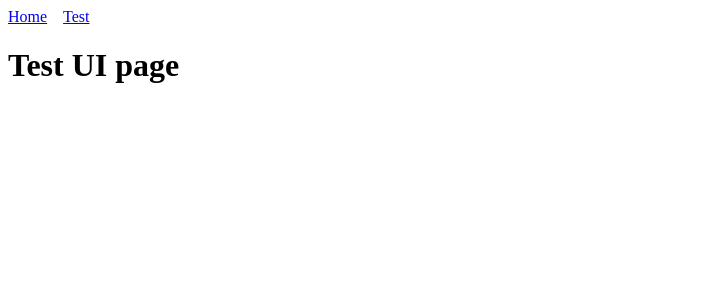
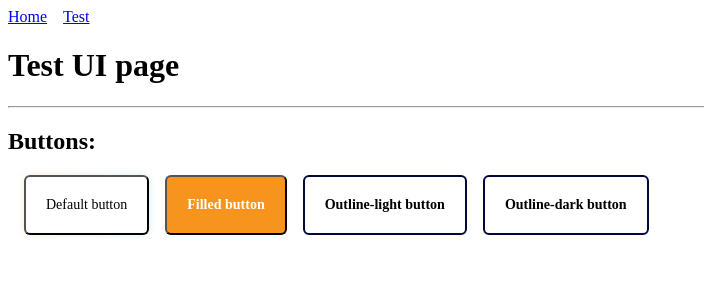
Before and after one commit to Duxcoder/DuxBuy, a Vue app: page /test in a window 1280 px wide. Shown: the top 300 px of the page, without its empty margins (0-704 px from the left). Built offline with nearby package versions, Linux system fonts and the light colour scheme.

Commit message:
feat: create buttons

```diff
--- a/src/pages/AppTest.vue
+++ b/src/pages/AppTest.vue
@@ -1,27 +1,27 @@
 <script setup lang="ts">
-// import BaseButton from '@/shared/ui/button/BaseButton.vue';
-// import { ref } from 'vue';
+import BaseButton from '@/shared/ui/button/BaseButton.vue';
+import { ref } from 'vue';
 
-// const loading = ref({
-//   default: false,
-//   filled: false,
-//   outlineLight: false,
-//   outlineDark: false
-// });
+const loading = ref({
+  default: false,
+  filled: false,
+  outlineLight: false,
+  outlineDark: false
+});
 
-// function toggleLoading(
-//   type: 'default' | 'filled' | 'outlineLight' | 'outlineDark'
-// ) {
-//   loading.value[type] = !loading.value[type];
-//   setTimeout(() => {
-//     loading.value[type] = !loading.value[type];
-//   }, 3000);
-// }
+function toggleLoading(
+  type: 'default' | 'filled' | 'outlineLight' | 'outlineDark'
+) {
+  loading.value[type] = !loading.value[type];
+  setTimeout(() => {
+    loading.value[type] = !loading.value[type];
+  }, 3000);
+}
 </script>
 
 <template>
   <h1>Test UI page</h1>
-  <!-- <hr />
+  <hr />
   <h2>Buttons:</h2>
   <div class="buttons">
     <BaseButton
@@ -52,7 +52,7 @@
     >
       Outline-dark button
     </BaseButton>
-  </div> -->
+  </div>
 </template>
 
 <style scoped>
--- /dev/null
+++ b/src/shared/ui/button/BaseButton.vue
@@ -0,0 +1,194 @@
+<script lang="ts" setup>
+import { computed, type PropType } from 'vue';
+import BaseSpinner from '@/shared/ui/spinner/BaseSpinner.vue';
+const emit = defineEmits(['click']);
+
+const props = defineProps({
+  type: {
+    type: String as PropType<
+      'default' | 'filled' | 'outline-light' | 'outline-dark'
+    >,
+    default: 'default'
+  },
+  align: {
+    type: String as PropType<'left' | 'center' | 'right'>,
+    default: 'center'
+  },
+  label: {
+    type: String,
+    default: ''
+  },
+  disabled: {
+    type: Boolean,
+    default: false
+  },
+  loading: {
+    type: Boolean,
+    default: false
+  }
+});
+
+const classes = computed(() => {
+  return {
+    button: true,
+    [props.type]: true
+  };
+});
+
+const active = computed(() => !props.disabled && !props.loading);
+
+function emitClick(e: Event) {
+  if (e === void 0 || e.defaultPrevented) return;
+  e.cancelable && e.preventDefault();
+  e.stopPropagation();
+  active.value && emit('click', e);
+}
+</script>
+
+<template>
+  <button :class="classes" @click="emitClick" :disabled="!active" value="Click">
+    <div :class="loading ? 'hidden' : 'visible'">
+      <slot v-if="!label" />
+      <template v-else>
+        {{ label }}
+      </template>
+    </div>
+    <Transition>
+      <BaseSpinner v-if="loading" absolute color="#fff" />
+    </Transition>
+  </button>
+</template>
+
+<style scoped>
+.button {
+  display: flex;
+  align-items: center;
+  justify-content: center;
+  gap: 0.4em;
+  width: auto;
+  height: auto;
+  padding: 15px 20px;
+  margin: 0;
+  border-radius: 6px;
+  font-family: Montserrat;
+  font-size: 14px;
+  font-style: normal;
+  text-align: center;
+  vertical-align: middle;
+  text-decoration: none;
+  cursor: pointer;
+  transition: 0.2s ease-out;
+  &:disabled {
+    opacity: 0.4;
+    cursor: no-drop;
+  }
+}
+
+.default {
+  position: relative;
+  transform-style: preserve-3d;
+  color: #000;
+  font-weight: 500;
+  line-height: normal;
+  background-color: rgba(255, 255, 255, 1);
+  &::before {
+    content: '';
+    display: flex;
+    position: absolute;
+    top: 0;
+    left: 0;
+    width: 100%;
+    height: 100%;
+    opacity: 0.3;
+    background: linear-gradient(90deg, #f7941d 0%, #27aae1 100%);
+    filter: blur(5px);
+    transform: translate3d(0px, 0px, -1px);
+    transition: 0.2s ease-out;
+  }
+  &:not(:active):not(:disabled):hover::before {
+    opacity: 0.8;
+    filter: blur(20px);
+    transform: translate3d(10px, 10px, -1px);
+  }
+  &:active:not(:disabled),
+  &.active:not(:disabled) {
+    color: #fff;
+    background: #00093c;
+  }
+  &:disabled {
+    opacity: 1;
+    background-color: rgba(255, 255, 255, 0.4);
+  }
+  &:disabled > * {
+    opacity: 0.4;
+  }
+}
+
+.filled {
+  color: #fff;
+  font-weight: 700;
+  line-height: 26px;
+  background-color: #f7941d;
+  &:not(:active):not(:disabled):hover {
+    background-color: #ffae4d;
+  }
+  &:active:not(:disabled),
+  &.active:not(:disabled) {
+    background-color: #db7800;
+  }
+}
+
+.outline-light {
+  color: #000;
+  font-weight: 700;
+  line-height: 26px;
+  background: transparent;
+  border: 2px solid #00093c;
+  &:not(:active):not(:disabled):hover {
+    color: #fff;
+    background-color: #27aae1;
+    border: 2px solid transparent;
+  }
+  &:active:not(:disabled),
+  &.active:not(:disabled) {
+    color: #fff;
+    background-color: #1490c5;
+    border: 2px solid transparent;
+  }
+}
+
+.outline-dark {
+  color: #000;
+  font-weight: 700;
+  line-height: 26px;
+  background: transparent;
+  border: 2px solid #00093c;
+  &:not(:disabled):hover,
+  &:active:not(:disabled),
+  &.active:not(:disabled) {
+    color: #fff;
+    background-color: #000;
+    border: 2px solid transparent;
+  }
+}
+
+.v-enter-active,
+.v-leave-active {
+  transition: 0.2s;
+}
+
+.v-enter-from,
+.v-leave-to {
+  opacity: 0;
+}
+
+.visible {
+  visibility: visible;
+  opacity: 1;
+}
+
+.hidden {
+  visibility: hidden;
+  opacity: 0;
+}
+</style>
--- /dev/null
+++ b/src/shared/ui/button/index.ts
@@ -0,0 +1,3 @@
+import BaseButton from './BaseButton.vue';
+
+export { BaseButton };
```
